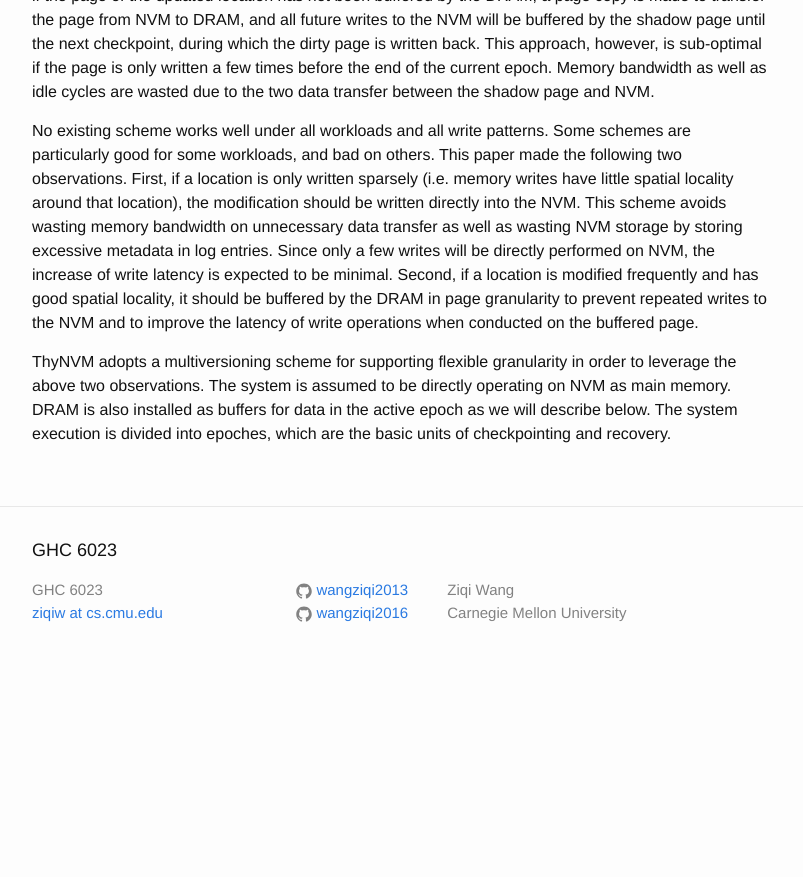
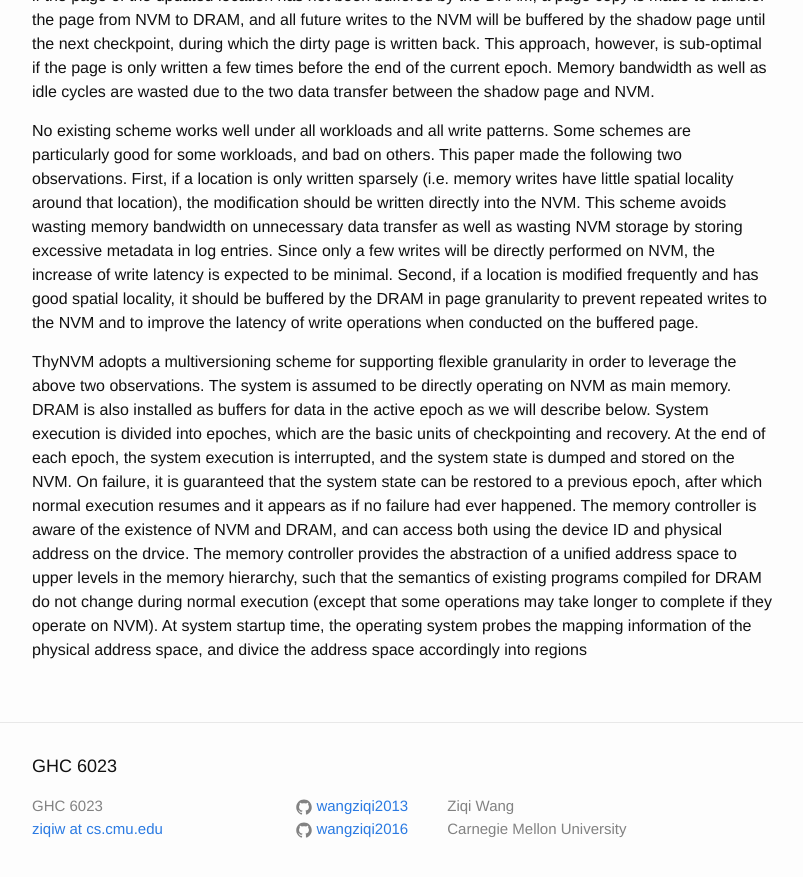
Before and after one commit to wangziqi2013/wangziqi2013.github.io, a Jekyll site: the page built from _posts/2019-02-15-Thynvm.markdown, in a window 1280 px wide and 900 px high, scrolled down 814 px. Shown: the top 877 px of the window, without its empty margins (238-1041 px from the left). Built offline with Jekyll 4.4.1, drawn with Linux system fonts in a browser that asks for light colours; before the commit the page ends 1498 px from its top, so only the background shows below that.

Commit message:
Adding addr space

```diff
--- a/_posts/2019-02-15-Thynvm.markdown
+++ b/_posts/2019-02-15-Thynvm.markdown
@@ -38,5 +38,12 @@ the latency of write operations when conducted on the buffered page.
 
 ThyNVM adopts a multiversioning scheme for supporting flexible granularity in order to leverage the above two observations.
 The system is assumed to be directly operating on NVM as main memory. DRAM is also installed as buffers for data in the active
-epoch as we will describe below. The system execution is divided into epoches, which are the basic units of checkpointing
-and recovery.
+epoch as we will describe below. System execution is divided into epoches, which are the basic units of checkpointing
+and recovery. At the end of each epoch, the system execution is interrupted, and the system state is dumped and stored on
+the NVM. On failure, it is guaranteed that the system state can be restored to a previous epoch, after which normal execution
+resumes and it appears as if no failure had ever happened. The memory controller is aware of the existence of NVM and DRAM,
+and can access both using the device ID and physical address on the drvice. The memory controller provides the abstraction
+of a unified address space to upper levels in the memory hierarchy, such that the semantics of existing programs compiled for
+DRAM do not change during normal execution (except that some operations may take longer to complete if they operate on NVM).
+At system startup time, the operating system probes the mapping information of the physical address space, and divice the
+address space accordingly into regions
```
